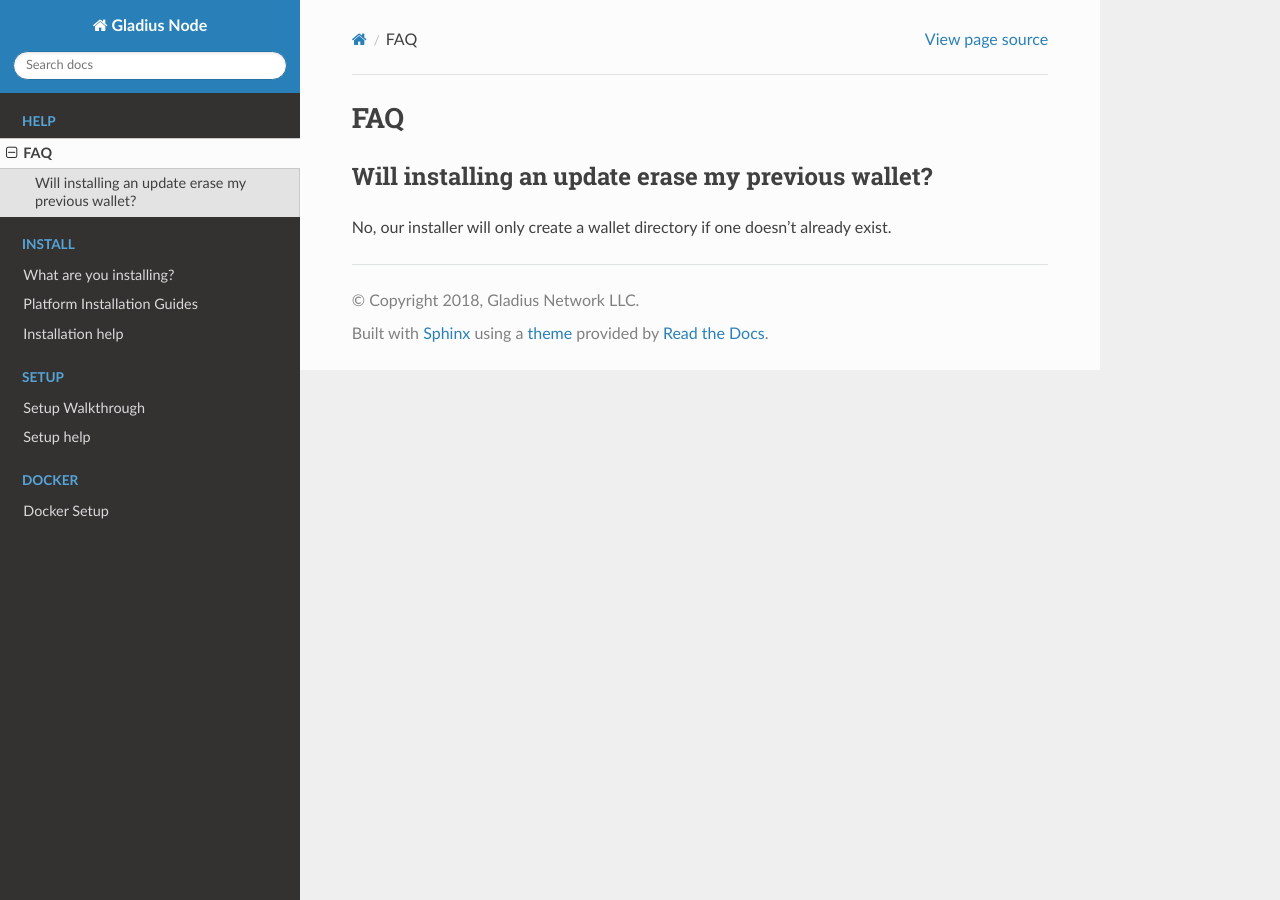
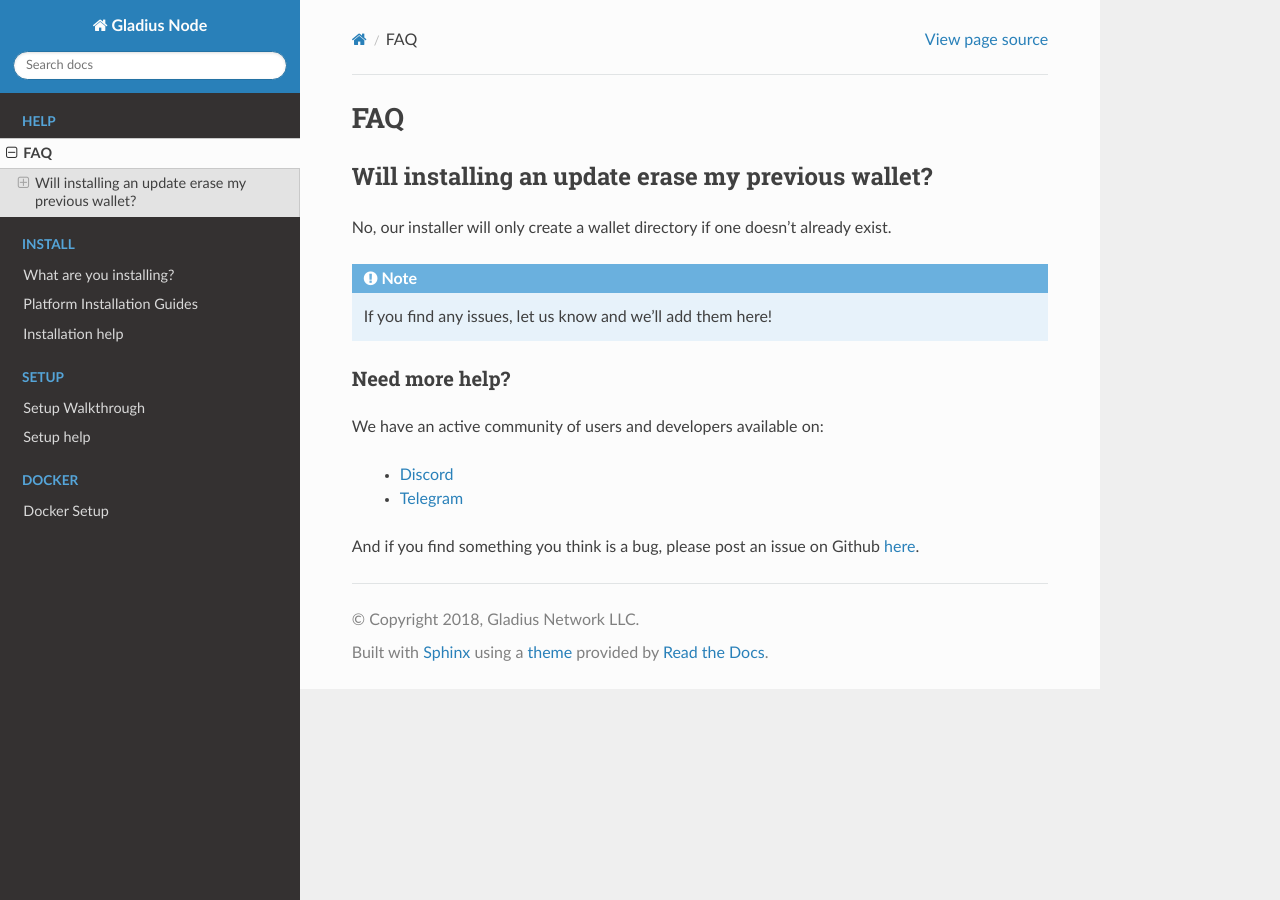
Before and after one commit to gladiusio/gladius-node, a Sphinx documentation site: the page built from docs/source/faq.rst, in a window 1280 px wide. Built offline with Sphinx 7.4.7 and the Read the Docs theme 2.0.0, drawn with Linux system fonts in a browser that asks for light colours.

Commit message:
Added more clarity in docs

```diff
--- a/docs/source/faq.rst
+++ b/docs/source/faq.rst
@@ -5,3 +5,21 @@ Will installing an update erase my previous wallet?
 ---------------------------------------------------
 No, our installer will only create a wallet directory if one doesn't already
 exist.
+
+
+.. note:: If you find any issues, let us know and we'll add them here!
+
+
+Need more help?
+^^^^^^^^^^^^^^^
+
+We have an active community of users and developers available on:
+
+    * `Discord`_
+    * `Telegram`_
+
+.. _Discord: https://discordapp.com/
+.. _Telegram: https://t.me/gladiusio
+
+
+And if you find something you think is a bug, please post an issue on Github `here <https://github.com/gladiusio/gladius-node/issues/new>`_.
--- a/docs/source/install/help.rst
+++ b/docs/source/install/help.rst
@@ -13,6 +13,8 @@ Will installing an update erase my previous wallet?
 No, our installer will only create a wallet directory if one doesn't already
 exist.
 
+.. note:: If you find any issues, let us know and we'll add them here!
+
 Need more help?
 ^^^^^^^^^^^^^^^
 
--- a/docs/source/setup/help.rst
+++ b/docs/source/setup/help.rst
@@ -8,10 +8,8 @@ Common problems and solutions
 ^^^^^^^^^^^^^^^^^^^^^^^^^^^^^
 Check out our :doc:`../faq` for some common questions too
 
-Will installing an update erase my previous wallet?
----------------------------------------------------
-No, our installer will only create a wallet directory if one doesn't already
-exist.
+.. note:: If you find any issues, let us know and we'll add them here!
+
 
 Need more help?
 ^^^^^^^^^^^^^^^
```
Also changed, not shown: docs/source/install/platforms.rst (+10 -1 lines).
